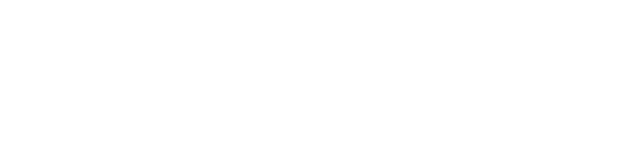
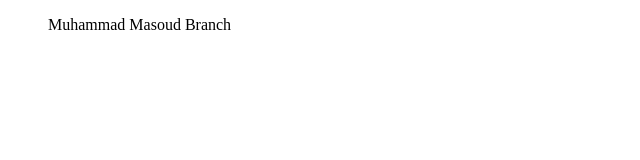
Before and after one commit to muhammadmasoud/gitLab2, a plain HTML site: page index.html in a window 1280 px wide. Shown: the whole page, without its empty margins (0-640 px from the left). Drawn offline with Linux system fonts and the light colour scheme.

Commit message:
masoud branch

```diff
--- a/index.html
+++ b/index.html
@@ -6,6 +6,6 @@
     <title>Document</title>
 </head>
 <body>
-
+    <ul>Muhammad Masoud Branch</ul>
 </body>
 </html>
```
